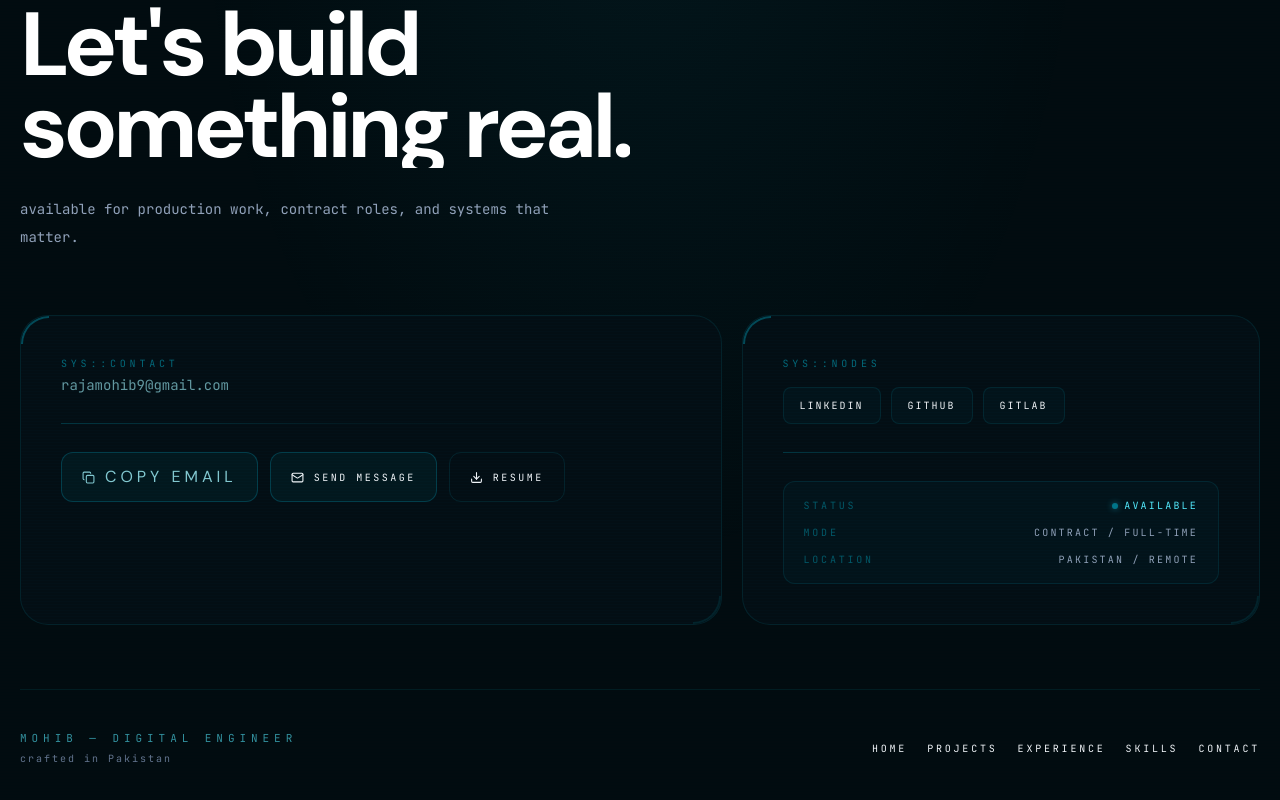
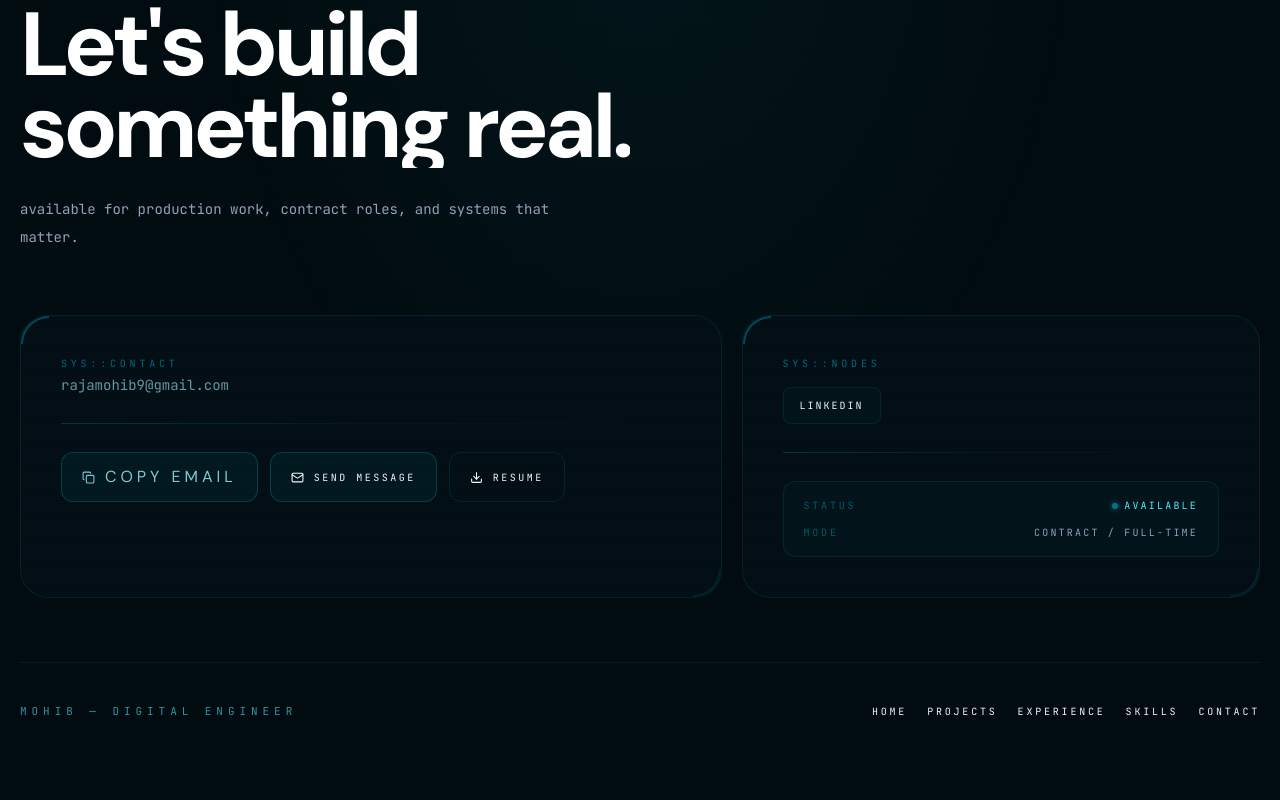
Before and after one commit to MRNobody183/Portfolio, a Next.js app in the folder mohib-portfolio/: page / in a window 1280 px wide. Shown: the part 9306-10106 px from the top of the page. Built offline with nearby package versions, Linux system fonts and the light colour scheme.

Commit message:
Modify email and resume download link
Updated email and resume link in ContactSection component.

```diff
--- a/mohib-portfolio/src/components/sections/ContactSection.tsx
+++ b/mohib-portfolio/src/components/sections/ContactSection.tsx
@@ -5,9 +5,7 @@ import { motion, useInView } from "framer-motion";
 import { Mail, Download, Copy, Check } from "lucide-react";
 
 const SOCIALS = [
-  { label: "LinkedIn", href: "https://www.linkedin.com/in/mohib" },
-  { label: "GitHub",   href: "https://github.com/mohib" },
-  { label: "GitLab",   href: "https://gitlab.com/mohib" },
+  { label: "LinkedIn", href: "https://www.linkedin.com/in/mohib-ur-rehman-70bb321a4" },
 ];
 
 const NAV = [
@@ -202,7 +200,6 @@ export default function ContactSection() {
                 {[
                   { label: "Status",     value: "Available",      active: true  },
                   { label: "Mode",       value: "Contract / Full-time",  active: false },
-                  { label: "Location",   value: "Pakistan / Remote",     active: false },
                 ].map((row) => (
                   <div key={row.label} className="flex items-center justify-between gap-4">
                     <span className="font-mono text-[10px] uppercase tracking-[0.28em] text-cyan-400/35">
@@ -227,9 +224,6 @@ export default function ContactSection() {
               <p className="font-mono text-[11px] uppercase tracking-[0.45em] text-cyan-300/60">
                 Mohib — Digital Engineer
               </p>
-              <p className="font-mono text-[10px] text-slate-500 tracking-[0.2em]">
-                crafted in Pakistan
-              </p>
             </div>
 
             <nav className="flex flex-wrap gap-5">
```
